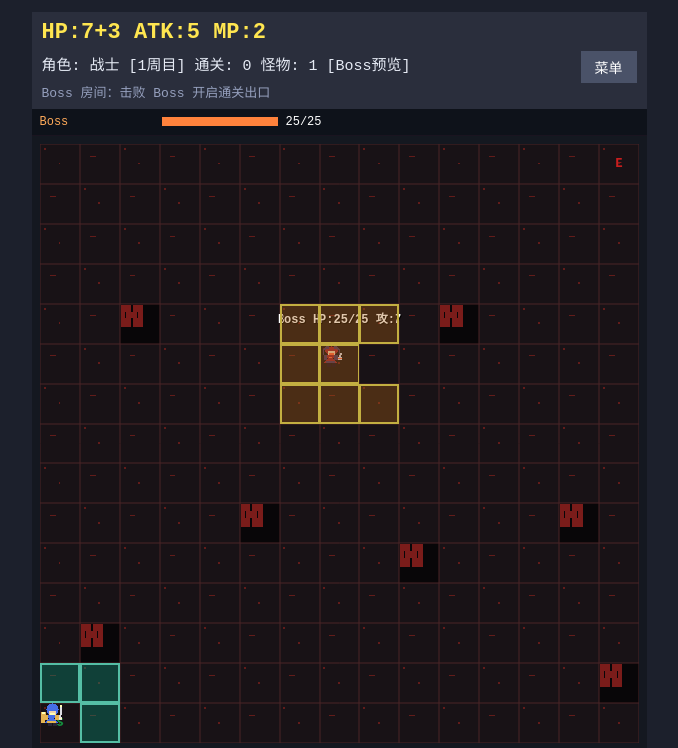
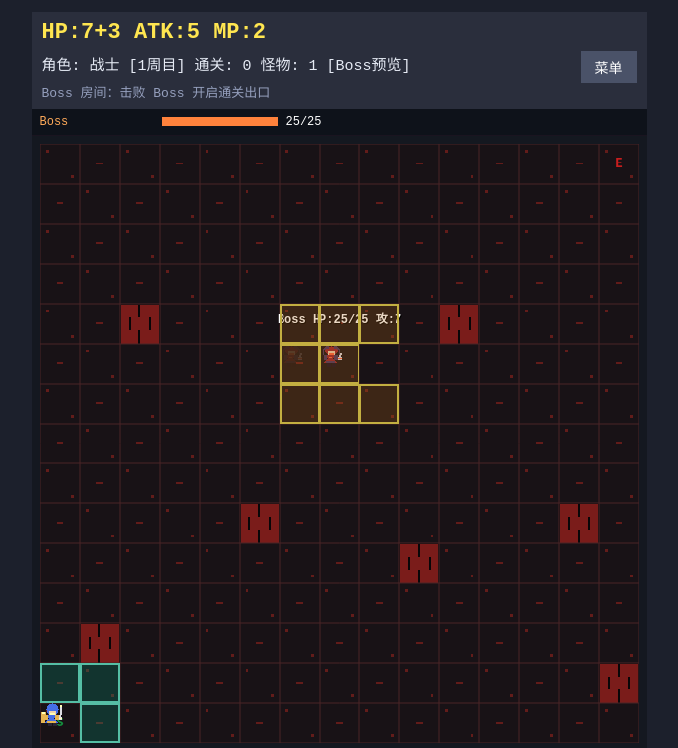
Before and after one commit to lyx-sven/youxi-web, a plain HTML site: page index.html in a window 1280 px wide. Both pictures are taken after a click on the button "Boss 预览". Shown: the top 748 px of the page, without its empty margins (301-979 px from the left). Drawn offline with Linux system fonts and the light colour scheme.

Commit message:
Add files via upload

```diff
--- a/index.html
+++ b/index.html
@@ -60,6 +60,8 @@ body{background:#1c202c;color:#eef;font-family:'Courier New',Courier,monospace;o
 .dbtn:active{background:#2b4470}
 #btn-q{width:96px;height:96px;border-radius:50%;background:#8c3c3c;color:#fff;font-size:20px;border:none;cursor:pointer;font-family:inherit;font-weight:bold}
 #btn-q:active{background:#b04c4c}
+#btn-b{width:96px;height:96px;border-radius:50%;background:#3c7a4c;color:#fff;font-size:20px;border:none;cursor:pointer;font-family:inherit;font-weight:bold}
+#btn-b:active{background:#4c9a5c}
 #toast{position:fixed;top:50%;left:50%;transform:translate(-50%,-50%);background:#0c0c12;color:#ffe650;font-size:24px;padding:12px 26px;z-index:50;display:none;border:2px solid #ffe650;text-align:center;max-width:82%;letter-spacing:1px}
 .modal{position:fixed;inset:0;background:rgba(10,10,18,.88);display:none;align-items:center;justify-content:center;z-index:100}
 .modal.active{display:flex}
@@ -140,6 +142,7 @@ body{background:#1c202c;color:#eef;font-family:'Courier New',Courier,monospace;o
         <button class="dbtn right" data-dx="1" data-dy="0">▶</button>
       </div>
       <button id="btn-q">Q<br>技能</button>
+      <button id="btn-b">B<br>背包</button>
     </div>
   </div>
 
@@ -1857,8 +1860,8 @@ function drawSpriteBorder(px,py,size,color){
 }
 function drawRangeGridCell(gx,gy,fill,border){
   var px=gx*CELL, py=gy*CELL;
-  // 半透明色底块：与桌面版 AlphaBlend 约 35% 不透明度一致
-  ctx.globalAlpha=0.35;
+  // 半透明色底块：与桌面版 AlphaBlend 约 25% 不透明度一致（比原 0.35 更透）
+  ctx.globalAlpha=0.25;
   ctx.fillStyle=fill;
   ctx.fillRect(px,py,CELL,CELL);
   ctx.globalAlpha=1;
@@ -1889,24 +1892,22 @@ function drawMap(){
       if(gridAt(x,y)===1){
         ctx.fillStyle='rgb(8,6,8)'; ctx.fillRect(px,py,CELL,CELL);            // 砖缝黑底
         ctx.fillStyle='rgb(122,28,26)';                                        // 暗红砖块
-        // 层1：两砖错缝
-        ctx.fillRect(px+1,py+1,10,7);
-        ctx.fillRect(px+13,py+1,11,7);
-        // 层2：三砖半错
-        ctx.fillRect(px+1,py+8,4,7);
-        ctx.fillRect(px+6,py+8,12,7);
-        ctx.fillRect(px+19,py+8,5,7);
-        // 层3：两砖，与层1同缝
-        ctx.fillRect(px+1,py+15,10,9);
-        ctx.fillRect(px+13,py+15,11,9);
+        // 层 1/3（两块砖，中间留 2px 缝）；层 2（三块砖，半砖错缝）——与桌面版 DrawMap 完全一致
+        ctx.fillRect(px+1,py+1,18,13);
+        ctx.fillRect(px+21,py+1,19,13);
+        ctx.fillRect(px+1,py+14,8,13);
+        ctx.fillRect(px+11,py+14,19,13);
+        ctx.fillRect(px+32,py+14,8,13);
+        ctx.fillRect(px+1,py+27,18,14);
+        ctx.fillRect(px+21,py+27,19,14);
       }else{
         ctx.fillStyle='rgb(24,18,22)'; ctx.fillRect(px,py,CELL,CELL);          // 深黑灰底
         ctx.fillStyle='rgb(98,28,26)';                                          // 暗红点缀
         if((x+y)%2===0){
-          ctx.fillRect(px+4,py+4,2,2);
-          ctx.fillRect(px+19,py+19,2,2);
+          ctx.fillRect(px+6,py+6,3,3);                                         // 左上一小点
+          ctx.fillRect(px+32,py+32,3,3);                                       // 右下一小点
         }else{
-          ctx.fillRect(px+10,py+12,6,1);
+          ctx.fillRect(px+17,py+19,7,2);                                       // 中央一短横线
         }
       }
     }
@@ -1994,6 +1995,77 @@ function drawPickups(){
     drawSprite(spr,p.x*CELL,p.y*CELL,1,pal);
   }
 }
+/* 怪物下一步位置虚影：预测每只存活怪物的下一步移动格（预测逻辑与 moveMonstersTowardPlayer 一致：
+   BFS 最短路 + 可走方向候选，虚影取最短路方向），在该格绘制高透明造型副本（每像素 alpha 0.16，
+   比攻击范围 0.25 更透，形成显著虚影）；玩家在攻击范围且无墙（含 Boss 特例）时本回合攻击不移动
+   → 不显示虚影；四方向被包围原地不动 → 不显示虚影。绘制在地图/拾取物之上、怪物本体之下
+   （与桌面版 DrawMonsterGhosts 一致） */
+function drawMonsterGhosts(){
+  var INF=1<<29;
+  var dist=[]; for(var yy=0;yy<SIZE;yy++){ dist.push([]); for(var xx=0;xx<SIZE;xx++) dist[yy].push(INF); }
+  var q=[], qh=0;
+  dist[save.playerY][save.playerX]=0; q.push([save.playerX,save.playerY]);
+  while(qh<q.length){
+    var cur=q[qh++], cx=cur[0], cy=cur[1];
+    var dirs=[[1,0],[-1,0],[0,1],[0,-1]];
+    for(var di=0;di<4;di++){
+      var nx=cx+dirs[di][0], ny=cy+dirs[di][1];
+      if(nx<0||nx>=SIZE||ny<0||ny>=SIZE) continue;
+      if(gridAt(nx,ny)===1) continue;
+      if(dist[ny][nx]!==INF) continue;
+      dist[ny][nx]=dist[cy][cx]+1; q.push([nx,ny]);
+    }
+  }
+  var dirs4=[[1,0],[-1,0],[0,1],[0,-1]];
+  for(var i=0;i<save.monsters.length;i++){
+    var m=save.monsters[i]; if(!m.alive) continue;
+    /* 攻击判定（与 runMonsterTurn 一致）：玩家在范围且无墙 → 攻击不移动 → 不显示虚影 */
+    var willAttack=false;
+    if(m.isBoss2&&m.type===BOSS2_TYPE){
+      willAttack=boss2InFullRange(m,save.playerX,save.playerY)&&hasClearPath(m.x,m.y,save.playerX,save.playerY);
+    }else if(m.isBoss&&m.type===BOSS_TYPE){
+      willAttack=inAttackRange(m.type,m.x,m.y,m.dir,save.playerX,save.playerY)&&hasClearPath(m.x,m.y,save.playerX,save.playerY);
+    }else if(m.isBoss3&&m.type===BOSS3_TYPE){
+      if(m.teleportSkip) continue;   /* 受击传送后休息一轮（不移动不攻击），不显示虚影 */
+      willAttack=boss3HitsAt(m,save.playerX,save.playerY)&&hasClearPath(m.x,m.y,save.playerX,save.playerY);
+    }else{
+      willAttack=inAttackRange(m.type,m.x,m.y,m.dir,save.playerX,save.playerY)&&hasClearPath(m.x,m.y,save.playerX,save.playerY);
+    }
+    if(willAttack) continue;
+    var bestCands=[], bestDist=INF;
+    for(var d=0;d<4;d++){
+      var nx=m.x+dirs4[d][0], ny=m.y+dirs4[d][1];
+      if(nx<0||nx>=SIZE||ny<0||ny>=SIZE) continue;
+      if(gridAt(nx,ny)===1) continue;
+      if(nx===save.playerX&&ny===save.playerY) continue;
+      var occ=false;
+      for(var j=0;j<save.monsters.length;j++){
+        var o=save.monsters[j];
+        if(!o.alive||o===m) continue;
+        if(o.x===nx&&o.y===ny){ occ=true; break; }
+      }
+      if(occ) continue;
+      if(dist[ny][nx]<bestDist){ bestDist=dist[ny][nx]; bestCands.length=0; }
+      if(dist[ny][nx]===bestDist&&bestDist<INF) bestCands.push([dirs4[d][0],dirs4[d][1]]);
+    }
+    if(bestCands.length===0) continue;   /* 四方向都不可动 → 原地不动，不显示虚影 */
+    var gx=m.x+bestCands[0][0], gy=m.y+bestCands[0][1];
+    var sprite, pal;
+    if(m.isBoss&&m.type===BOSS_TYPE){ sprite=BOSS; pal=PALETTE_BOSS; }
+    else if(m.isBoss2&&m.type===BOSS2_TYPE){ sprite=BOSS2; pal=PALETTE_BOSS2; }
+    else if(m.isBoss3&&m.type===BOSS3_TYPE){ sprite=BOSS3; pal=PALETTE_BOSS3; }
+    else { sprite=SPRITES[m.type]; pal=PALETTE_RED; }
+    /* 高透明造型副本：每像素 rgba alpha 0.16（比攻击范围 0.25 更透，形成显著虚影） */
+    for(var sy=0;sy<25;sy++){
+      for(var sx=0;sx<25;sx++){
+        var idx=sprite[sy][sx]; if(idx===0) continue;
+        var c=pal[idx];
+        ctx.fillStyle='rgba('+c[0]+','+c[1]+','+c[2]+',0.16)';
+        ctx.fillRect(gx*CELL+sx,gy*CELL+sy,1,1);
+      }
+    }
+  }
+}
 function drawAttackRanges(){
   // 玩家攻击范围：淡青底 rgba≈0.35 + 高亮框（桌面值 RGB(0,150,120)/RGB(85,190,165)）
   for(var y=0;y<SIZE;y++){
@@ -2103,6 +2175,7 @@ function drawPlaying(){
   drawMap();
   drawPlayer();
   drawPickups();
+  drawMonsterGhosts();   /* 怪物下一步虚影：地图/拾取物之上、怪物本体之下（与桌面版一致） */
   drawMonsters();
   drawEffects();
   drawAttackRanges();
@@ -2362,6 +2435,7 @@ bind('rw-hp',function(){ chooseReward(0); });
 bind('rw-atk',function(){ chooseReward(1); });
 bind('rw-mp',function(){ chooseReward(2); });
 bind('btn-q',function(){ if(rewardPopup||screen!=='playing')return; doSkill(); });
+bind('btn-b',function(){ if(rewardPopup||whiteFlash)return; toggleBag(); });
 
 var cards=document.querySelectorAll('.card');
 for(var ci=0;ci<cards.length;ci++){
@@ -2435,6 +2509,7 @@ window.addEventListener('keydown',function(e){
   var q=(k==='q'||k==='Q');
   if(screen!=='playing') return;
   if(k==='e'||k==='E'){ toggleBag(); return; }
+  if(k==='b'||k==='B'){ toggleBag(); return; }
   if(k==='Escape'){ saveBackToMenu(); return; }
   if(q){ doSkill(); return; }
   if(battle.active&&battle.moving){
```
